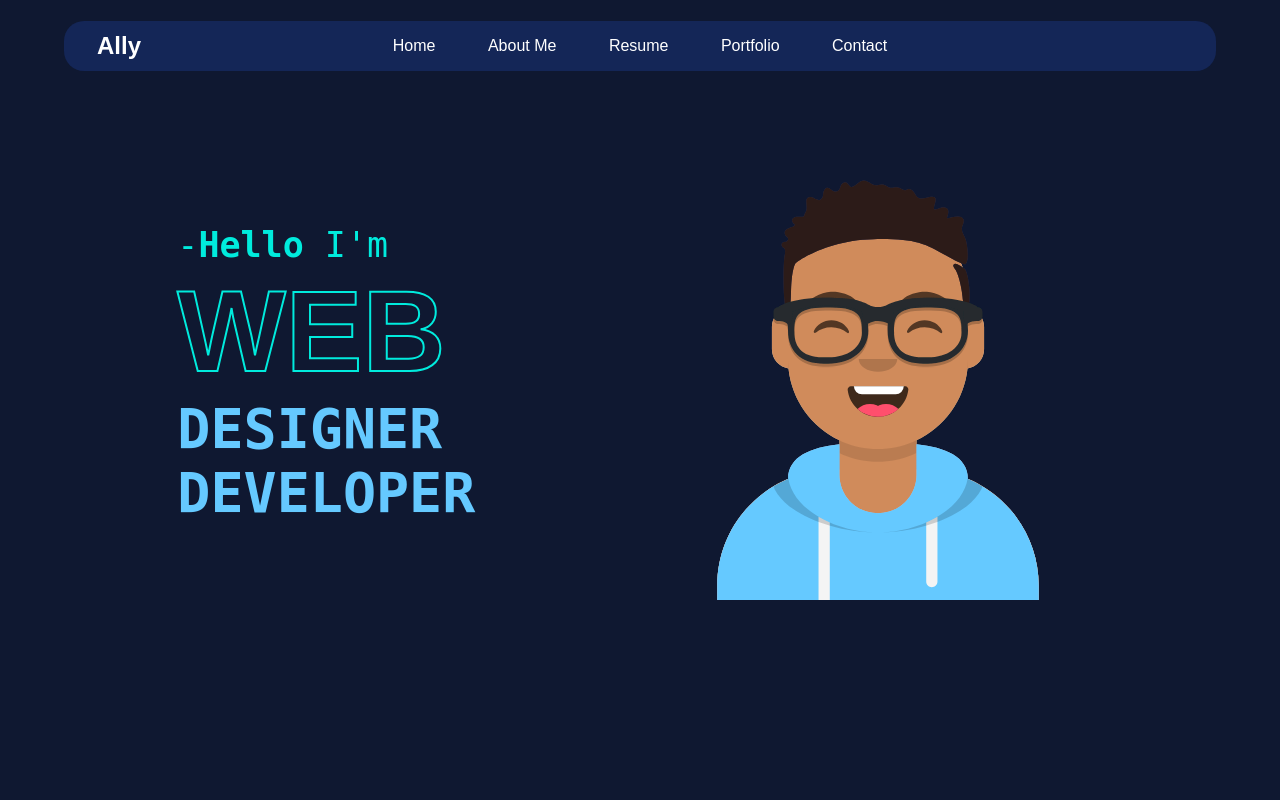
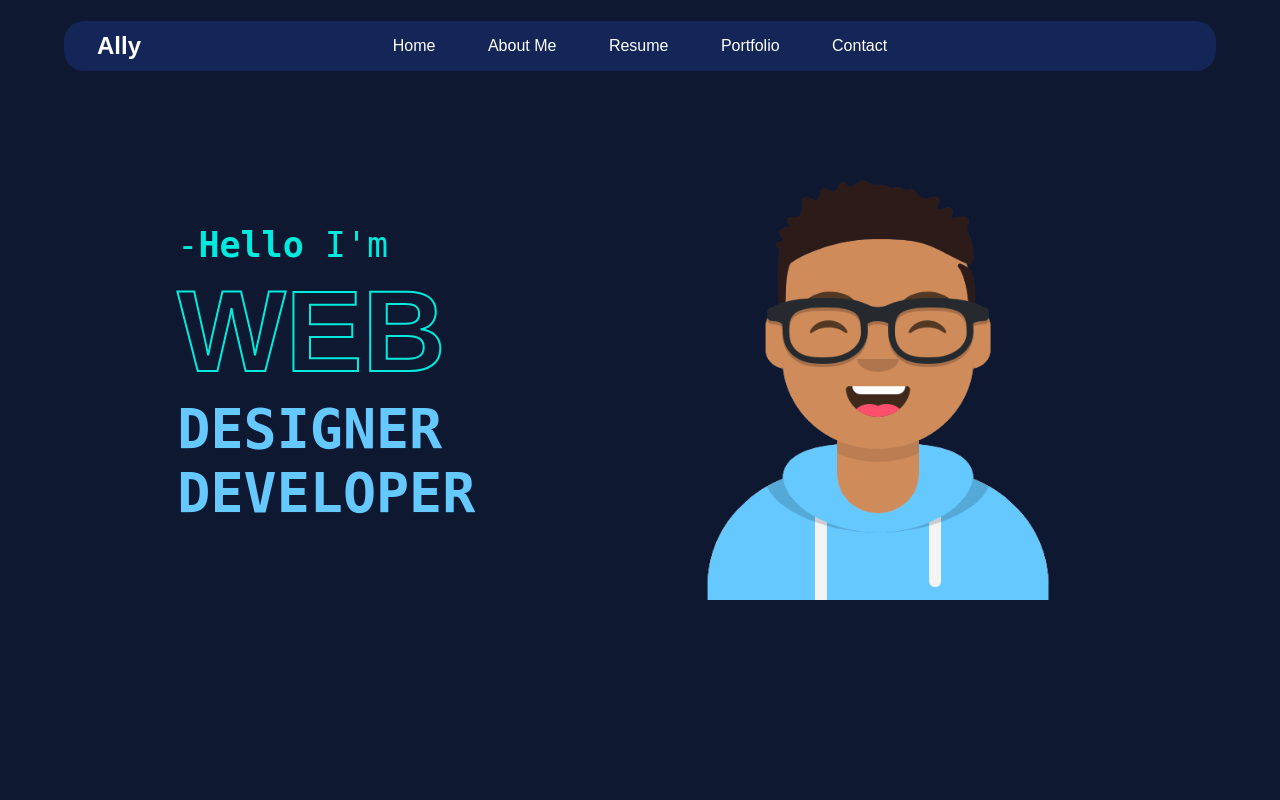
Before and after one commit to RemarkableAlly/Portfolio, a plain HTML site: page index.html in a window 1280 px wide. Shown: the top 800 px of the page. Drawn offline with Linux system fonts and the light colour scheme.

Commit message:
made changes to the images in the html file from svg to png

```diff
--- a/index.html
+++ b/index.html
@@ -36,7 +36,7 @@
                     <h4>DEVELOPER</h4>
                 </div>
                 <div class="service-img">
-                    <img src="./asserts/avataaars.svg">
+                    <img src="./Asserts/avataaars (1).png">
                 </div>
             </div>
             <div class="homeCount">
@@ -61,7 +61,7 @@
                             <svg xmlns="http://www.w3.org/2000/svg" width="200" height="200" viewBox="0 0 200 200" fill="none">
                                 <path d="M100 5C100 2.23858 102.24 -0.0130395 104.998 0.124949C124.35 1.09318 143.045 7.66709 158.779 19.0983C175.863 31.5111 188.58 49.014 195.106 69.0983C201.631 89.1826 201.631 110.817 195.106 130.902C188.58 150.986 175.863 168.489 158.779 180.902C141.694 193.315 121.118 200 100 200C78.8821 200 58.3062 193.314 41.2215 180.902C24.1367 168.489 11.4201 150.986 4.89434 130.902C-1.1154 112.406 -1.59064 92.5946 3.46862 73.8906C4.18965 71.225 7.02337 69.79 9.64964 70.6434C12.2759 71.4967 13.6988 74.3148 12.9926 76.9844C8.57705 93.6759 9.04783 111.324 14.4049 127.812C20.2781 145.887 31.723 161.64 47.0993 172.812C62.4756 183.983 80.9939 190 100 190C119.006 190 137.524 183.983 152.901 172.812C168.277 161.64 179.722 145.887 185.595 127.812C191.468 109.736 191.468 90.2644 185.595 72.1885C179.722 54.1126 168.277 38.36 152.901 27.1885C138.876 16.9987 122.237 11.0974 104.998 10.1388C102.241 9.98551 100 7.76142 100 5Z" fill="#3EBDED"/>
                             </svg>
-                            <img src="./asserts/avataaars.svg" alt="Image" class="center-image">
+                            <img src="./Asserts/avataaars (1).png" alt="Image" class="center-image">
                         </div>
 
                         <div class="profile-name">
```
